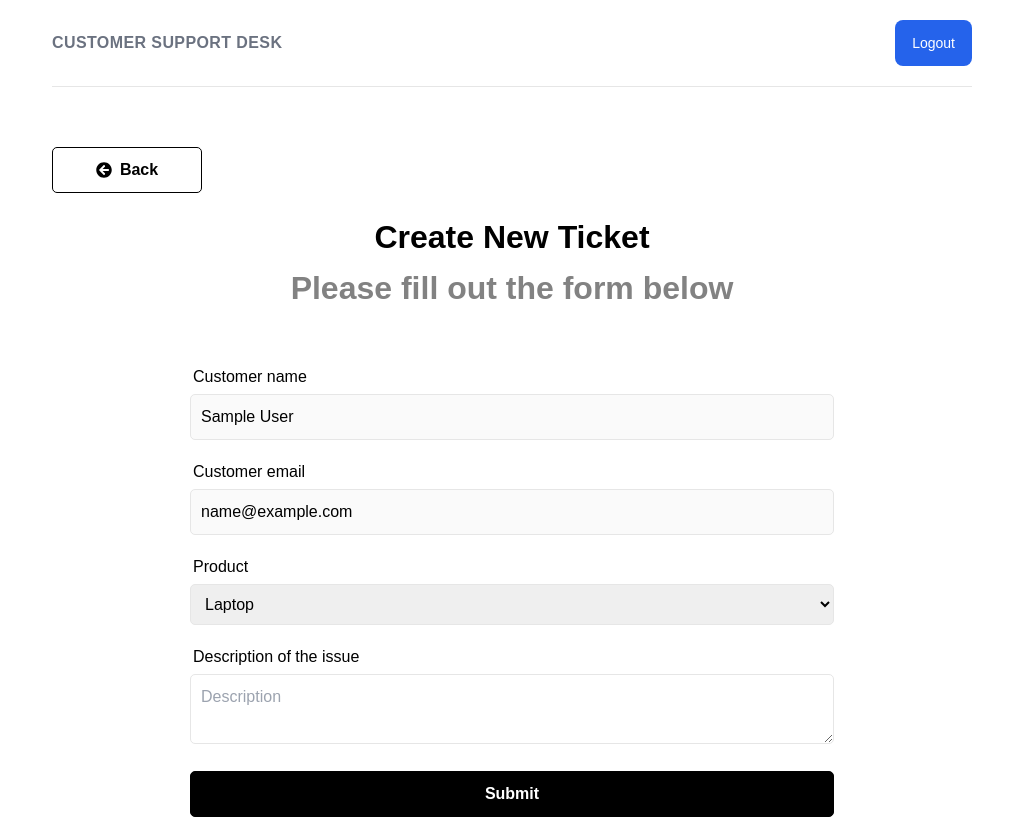
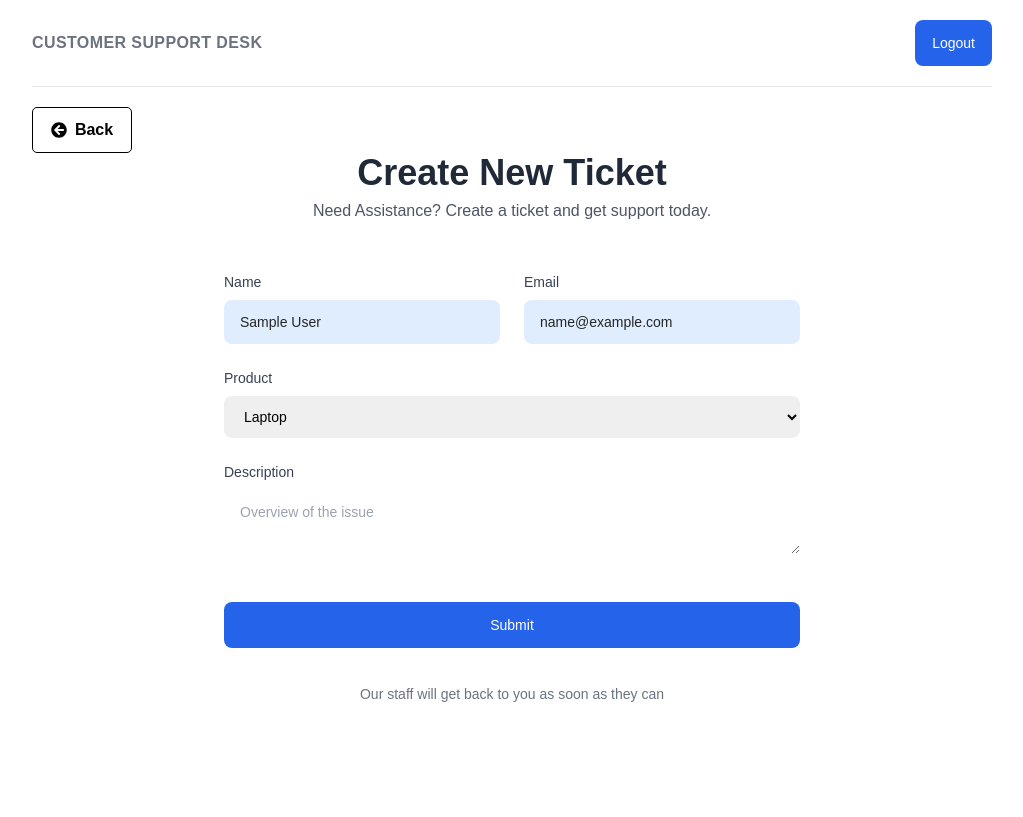
Before and after one commit to CindyU-beep/helpdesk, a React (Create React App) app in the folder frontend/: page /new-ticket in a window 1280 px wide. Shown: the whole page, without its empty margins (128-1151 px from the left). Built offline with nearby package versions, Linux system fonts and the light colour scheme; sample sign-in values are in the browser's storage.

Commit message:
uplift create new ticket form

```diff
--- a/frontend/src/components/Navbar.jsx
+++ b/frontend/src/components/Navbar.jsx
@@ -1,4 +1,3 @@
-import { FaSignInAlt, FaSignOutAlt, FaUser } from 'react-icons/fa';
 import { Link, useNavigate } from 'react-router-dom';
 import { useSelector, useDispatch } from 'react-redux';
 import { logout, reset } from '../features/auth/authSlice';
@@ -38,7 +37,7 @@ function Navbar() {
             <li>
               <Link
                 to="/login"
-                className="py-3 px-4 inline-flex justify-center items-center text-sm font-medium rounded-lg border border-transparent bg-blue-600 text-white hover:bg-blue-700 focus:outline-none focus:bg-blue-700 disabled:opacity-50 disabled:pointer-events-none"
+                className="py-3 px-4 inline-flex justify-center items-center text-sm font-medium rounded-lg border border-gray-200 bg-white text-gray-800 focus:outline-none disabled:opacity-50 disabled:pointer-events-none"
               >
                 Login
               </Link>
--- a/frontend/src/index.css
+++ b/frontend/src/index.css
@@ -41,7 +41,6 @@ h3 {
   width: 100%;
   max-width: 960px;
   margin: 0 auto;
-  padding: 0 20px;
   text-align: center;
 }
 
@@ -51,7 +50,7 @@ h3 {
   align-items: center;
   padding: 20px 0;
   border-bottom: 1px solid #e6e6e6;
-  margin-bottom: 60px;
+  margin-bottom: 20px;
 }
 
 .header ul {
@@ -139,7 +138,7 @@ h3 {
 }
 
 .btn {
-  padding: 10px 20px;
+  padding: 10px 10px;
   border: 1px solid #000;
   border-radius: 5px;
   background: #000;
@@ -179,8 +178,7 @@ h3 {
 }
 
 .btn-back {
-  width: 150px;
-  margin-bottom: 20px;
+  width: 100px;
 }
 
 .btn:hover {
--- a/frontend/src/pages/NewTicket.jsx
+++ b/frontend/src/pages/NewTicket.jsx
@@ -45,27 +45,59 @@ function NewTicket() {
   };
   return (
     <>
-      <BackButton url="/" />
-      <section className="heading">
-        <h1>Create New Ticket</h1>
-        <p>Please fill out the form below</p>
-      </section>
+      <BackButton />
 
-      <section className="form">
-        <div className="form-group">
-          <label htmlFor="name"> Customer name</label>
-          <input className="form-control" value={name} disabled />
-        </div>
-        <div className="form-group">
-          <label htmlFor="email"> Customer email</label>
-          <input className="form-control" value={email} disabled />
-        </div>
+      <div className="max-w-xl mx-auto text-center">
+        <h1 className="text-3xl font-bold text-gray-800 sm:text-4xl dark:text-white">
+          Create New Ticket
+        </h1>
+        <p className="mt-1 text-gray-600 dark:text-neutral-400">
+          Need Assistance? Create a ticket and get support today.
+        </p>
 
-        <form onSubmit={onSubmit}>
-          <div className="form-group">
-            <label htmlFor="product"> Product </label>
+        <form
+          onSubmit={onSubmit}
+          className="mt-12 flex flex-col grid gap-4 lg:gap-6"
+        >
+          <div class="grid grid-cols-1 sm:grid-cols-2 gap-4 lg:gap-6">
+            <section>
+              <label
+                htmlFor="name"
+                className="text-left block mb-2 text-sm text-gray-700 font-medium dark:text-white"
+              >
+                Name
+              </label>
+              <input
+                type="text"
+                value={name}
+                disabled
+                className="py-3 px-4 block w-full rounded-lg text-sm border-blue-500 disabled:opacity-85 disabled:bg-blue-100"
+              />
+            </section>
+            <section>
+              <label
+                htmlFor="email"
+                className="text-left block mb-2 text-sm text-gray-700 font-medium dark:text-white"
+              >
+                Email
+              </label>
+              <input
+                type="email"
+                value={email}
+                disabled
+                className="py-3 px-4 block w-full rounded-lg text-sm disabled:opacity-85 disabled:bg-blue-100"
+              />
+            </section>
+          </div>
+          <section>
+            <label
+              htmlFor="product"
+              class="text-left block mb-2 text-sm text-gray-700 font-medium dark:text-white"
+            >
+              Product
+            </label>
             <select
-              className="form-control"
+              class="py-3 px-4 block w-full border-gray-200 rounded-lg text-sm focus:bg-neutral-100 focus:border-blue-500 focus:ring-blue-500 disabled:opacity-50 disabled:pointer-events-none dark:bg-neutral-900 dark:border-neutral-700 dark:text-neutral-400 dark:placeholder-neutral-500 dark:focus:ring-neutral-600"
               value={product}
               onChange={(e) => setProduct(e.target.value)}
             >
@@ -75,26 +107,34 @@ function NewTicket() {
               <option value="Accessories">Accessories</option>
               Select a product
             </select>
-          </div>
-          <div className="form-group">
-            <label htmlFor="description">Description of the issue</label>
+          </section>
+          <section>
+            <label
+              htmlFor="description"
+              className="text-left block mb-2 text-sm text-gray-700 font-medium dark:text-white"
+            >
+              Description
+            </label>
             <textarea
-              className="form-control"
-              placeholder="Description"
+              placeholder="Overview of the issue"
               name="description"
               id="description"
               value={description}
               onChange={(e) => setDescription(e.target.value)}
+              class="py-3 px-4 block w-full border-gray-200 rounded-lg text-sm focus:bg-neutral-100 focus:border-blue-500 focus:ring-blue-500 disabled:opacity-50 disabled:pointer-events-none dark:bg-neutral-900 dark:border-neutral-700 dark:text-neutral-400 dark:placeholder-neutral-500 dark:focus:ring-neutral-600"
             />
-          </div>
-
-          <form-group>
-            <button type="submit" className="btn btn-block">
-              Submit
-            </button>
-          </form-group>
+          </section>
+          <button
+            type="submit"
+            className="mt-6 grid w-full py-3 px-4 inline-flex justify-center items-center gap-x-2 text-sm font-medium rounded-lg border border-transparent bg-blue-600 text-white hover:bg-blue-700 focus:outline-none focus:bg-blue-700 disabled:opacity-50 disabled:pointer-events-none"
+          >
+            Submit
+          </button>
+          <p className="mt-3 text-center text-sm text-gray-500 dark:text-neutral-500">
+            Our staff will get back to you as soon as they can
+          </p>
         </form>
-      </section>
+      </div>
     </>
   );
 }
--- a/frontend/src/pages/Register.jsx
+++ b/frontend/src/pages/Register.jsx
@@ -5,7 +5,6 @@ import { useSelector, useDispatch } from 'react-redux';
 import { register, reset } from '../features/auth/authSlice';
 import { useNavigate } from 'react-router-dom';
 import { toast } from 'react-toastify';
-import { FaExclamation } from 'react-icons/fa';
 
 function Register() {
   const [formData, setFormData] = useState({
@@ -241,7 +240,7 @@ function Register() {
             Already have an account?{' '}
             <Link
               to="/login"
-              classNameName="font-medium text-[#4F46E5] hover:underline"
+              className="font-medium text-[#4F46E5] hover:underline"
             >
               {' '}
               Log In
```
